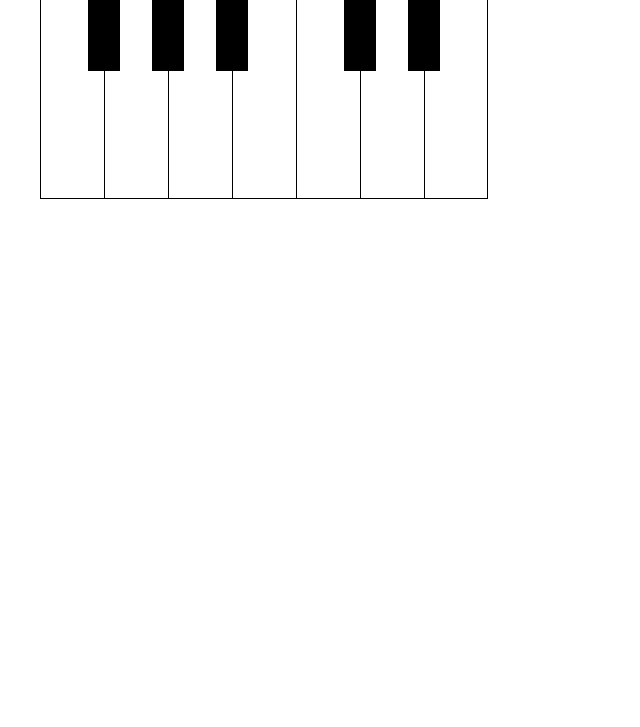
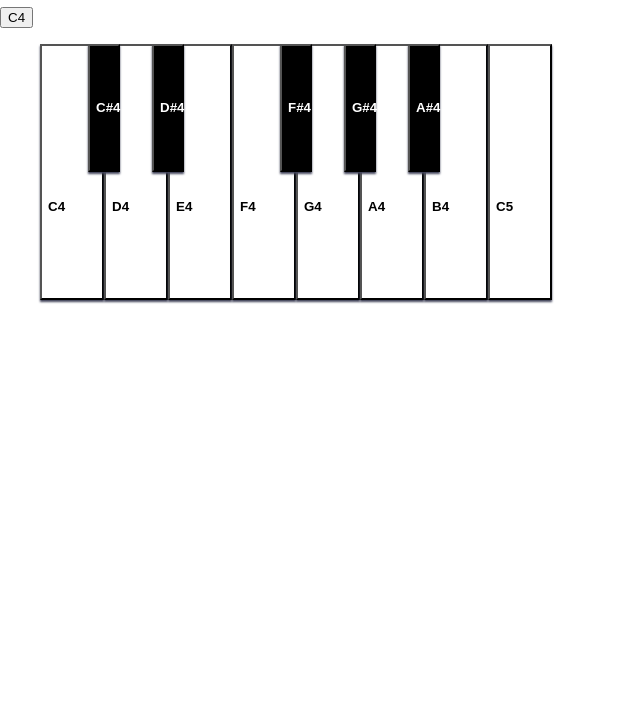
Before and after one commit to DanielSikorskiOfficial/matematyka-w-muzyce, a plain HTML site: page index.html in a window 1280 px wide. Shown: the part 73-800 px from the top of the page, without its empty margins (0-640 px from the left). Drawn offline with nearby package versions, Linux system fonts and the light colour scheme.

Commit message:
Fixed the piano

```diff
--- a/index.html
+++ b/index.html
@@ -5,22 +5,79 @@
     <title>Matematyka w muzyce</title>
     <link href="style.css" rel="stylesheet"/>
     <script src="https://unpkg.com/tone"></script>
+    <style>
+      .black, .white > button {
+      display: flex;
+      flex-direction: column;
+      }
+
+      button {
+      height: 100%;
+      text-align: center;
+      }
+      .white > button {
+      width: 100%;
+      line-height: 24em;
+      text-align: center;
+      }
+    </style>
+
   </head>
   <body>
+
+    <h1>Simple HTML5 Tone.js Demo</h1>
+    <button onclick="playNote('C4')">C4</button>
     <ul class="set">
-      <li class="white b"></li>
-      <li class="black as"></li>
-      <li class="white a"></li>
-      <li class="black gs"></li>
-      <li class="white g"></li>
-      <li class="black fs"></li>
-      <li class="white f"></li>
-      <li class="white e"></li>
-      <li class="black ds"></li>
-      <li class="white d"></li>
-      <li class="black cs"></li>
-      <li class="white c" id="last"></li>
-    </ul>
-    <script src="main.js"></script>
-  </body>
+      <li class="white c">
+        <button onclick="playNote('C4')">C4</button>
+      </li>
+      <li class="black cs" >
+        <button onclick="playNote('C#4')">C#4</button>
+      </li>
+      <li class="white d" >
+        <button onclick="playNote('D4')">D4</button>
+      </li>
+      <li class="black ds">
+        <button onclick="playNote('D#4')">D#4</button>
+      </li>
+      <li class="white e" >
+        <button onclick="playNote('E4')">E4</button>
+      </li>
+      <li class="white f" >
+        <button onclick="playNote('F4')">F4</button>
+      </li>
+      <li class="black fs" >
+        <button onclick="playNote('F#4')">F#4</button>
+      </li>
+      <li class="white g" >
+        <button onclick="playNote('G4')">G4</button>
+      </li>
+      <li class="black gs">
+        <button onclick="playNote('G#4')">G#4</button>
+      </li>
+      <li class="white a" >
+        <button onclick="playNote('A4')">A4</button>
+      </li>
+      <li class="black as" >
+        <button onclick="playNote('A#4')">A#4</button>
+      </li>
+      <li class="white b">
+        <button onclick="playNote('B4')">B4</button>
+      </li>
+      <li class="white c">
+        <button onclick="playNote('C5')">C5</button>
+      </li>
+
+</ul>
+
+<script>
+  function playNote(note) {
+
+  // create a synth
+  let synth = new Tone.Synth().toDestination();
+  // play a note from that synth
+  synth.triggerAttackRelease(note, "8n");
+  }
+</script>
+</body>
 </html>
--- a/style.css
+++ b/style.css
@@ -29,36 +29,55 @@ ul .white {
     height: 16em;
     width: 4em;
     z-index: 1;
-    border-left: 1px solid black;
-    border-bottom: 1px solid #000;
-    border-top: 1px solid #000;
-
     background-color: white;
 }
-#last {
-    border-right: 1px solid #000;
-}
-ul .white:active {
-    background-color: lightgray;
-}
 
-.black {
+ul .black {
     background-color: black;
     height: 8em;
     width: 2em;
     margin: 0 0 0 -1em;
     z-index: 2;
-    border: 1px solid #000;
 }
 
-ul .black:active {
-    background-color: gray;
+.d,
+.g,
+.a,
+.b,
+.e
+{
+    margin: 0 0 0 -1em;
 }
 
-.a,
-.g,
-.f,
-.d,
-.c {
-    margin: 0 0 0 -1em;
+.black button{
+-webkit-box-shadow: 0px 2px 2px 0px rgba(66, 68, 90, 1);
+-moz-box-shadow: 0px 2px 2px 0px rgba(66, 68, 90, 1);
+box-shadow: 0px 2px 2px 0px rgba(66, 68, 90, 1);
+
+background-color: black;
+color: white;
+font-weight: 800;
 }
+
+.black button:active {
+-webkit-box-shadow: inset 0px 2px 2px 0px rgba(66, 68, 90, 1);
+-moz-box-shadow: inset 0px 2px 2px 0px rgba(66, 68, 90, 1);
+box-shadow: inset 0px 2px 2px 0px rgba(66, 68, 90, 1);
+}
+
+
+.white button{
+-webkit-box-shadow: 0px 2px 2px 0px rgba(66, 68, 90, 1);
+-moz-box-shadow: 0px 2px 2px 0px rgba(66, 68, 90, 1);
+box-shadow: 0px 2px 2px 0px rgba(66, 68, 90, 1);
+
+background-color: white;
+color: black;
+font-weight: 800;
+}
+
+.white button:active {
+-webkit-box-shadow: inset 0px 2px 2px 0px rgba(66, 68, 90, 1);
+-moz-box-shadow: inset 0px 2px 2px 0px rgba(66, 68, 90, 1);
+box-shadow: inset 0px 2px 2px 0px rgba(66, 68, 90, 1);
+}
```
